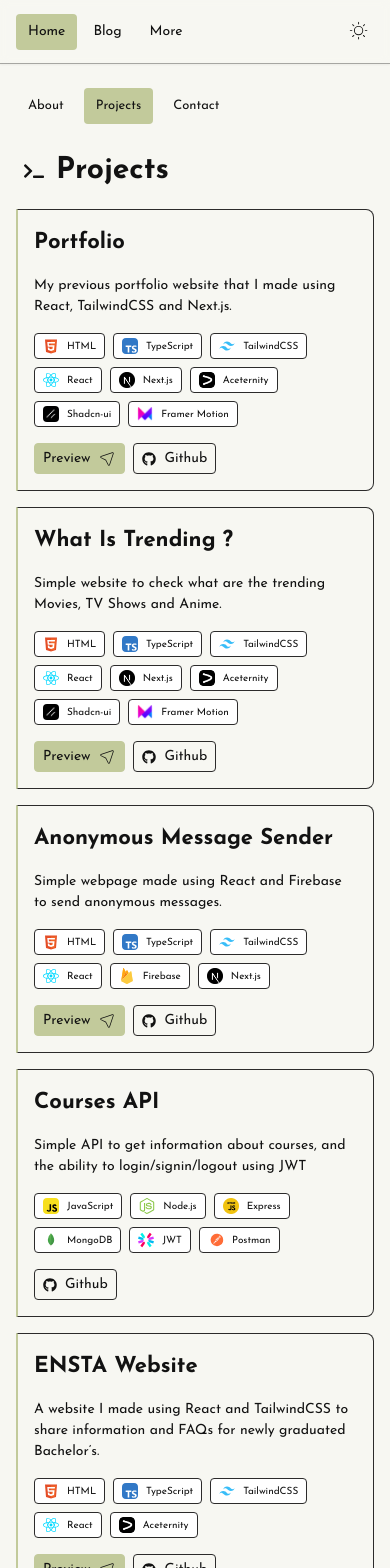
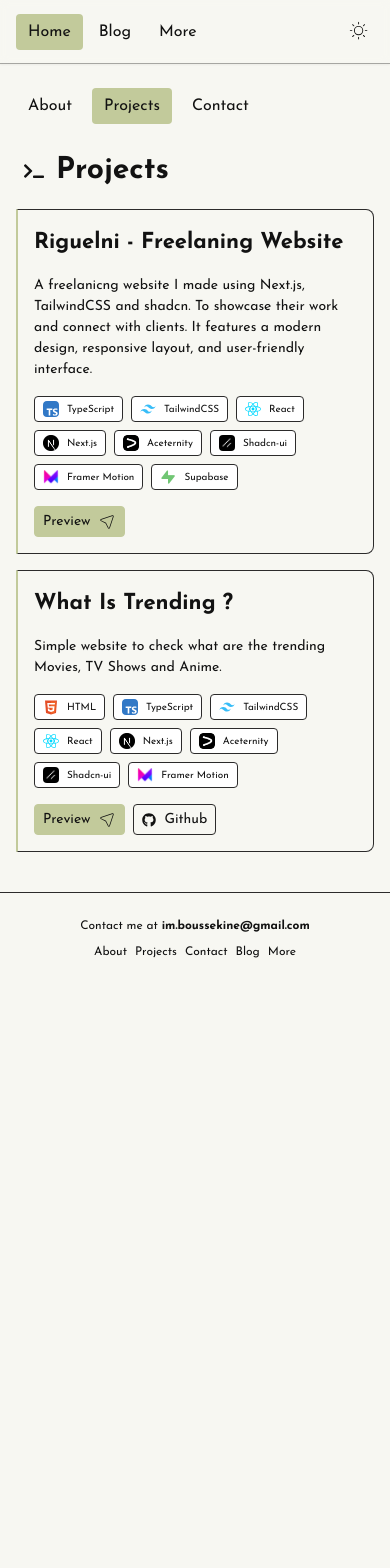
Before and after one commit to 1sma31L/Portfolio, a Next.js app: page /projects in a window 390 px wide. Shown: the top 1568 px of the page. After the commit the page ends 985 px from the top, so only its background shows below. Built offline with nearby package versions, Linux system fonts and the light colour scheme.

Commit message:
feat: update project details and enhance social media links with additional icons

```diff
--- a/src/app/(home)/page.tsx
+++ b/src/app/(home)/page.tsx
@@ -11,9 +11,10 @@ function Home() {
   return (
     <AnimatedDiv id={0}>
       <main className="container px-4 md:px-0 flex flex-col justify-center items-center gap-28 py-6 md:py-0">
-        <section className="flex flex-col gap-5 min-h-[70vh] md:min-h-[80vh] justify-center items-center w-full">
-          <h1 className="text-[44px] sm:text-[68px] font-extrabold inline-block text-foreground text-left w-full bg-clip-text">
-            Ismail Mohamed <span className="text-primary">BOUSSEKINE</span>
+        <section className="flex flex-col gap-5 min-h-[72vh] md:min-h-[85vh] justify-center items-center w-full">
+          <h1 className="text-[44px] sm:text-[68px] font-extrabold inline-block text-foreground text-left w-full bg-clip-text leading-10 bg-gradient-to-r from-primary to-secondary">
+            <span className="tracking-wider font-normal">Ismail Mohamed</span>{' '}
+            <span className="text-primary tracking-tighter">BOUSSEKINE</span>
           </h1>
           <div className="text-sm sm:text-base flex flex-col gap-5 leading-[1.6] text-foreground/90">
             <div className="flex flex-row gap-1 flex-wrap justify-start items-center">
@@ -22,12 +23,12 @@ function Home() {
                   href={item.url}
                   key={index}
                   target="_blank"
-                  className="flex flex-row justify-between items-center gap-2 px-3 py-1.5 hover:bg-accent/10 rounded-sm border border-border/40 transition-all duration-300">
-                  <p className="text-lg text-foreground/80 transition-colors group-hover:text-foreground">
+                  className="flex flex-row justify-between items-center gap-2 px-3 py-1.5 hover:bg-accent/10 rounded-sm  transition-all duration-300 ">
+                  <p className="text-lg text-foreground/80 transition-colors hover:text-foreground">
                     {item.icon}
                   </p>
                   {item.name && (
-                    <p className="text-sm hidden sm:block text-muted-foreground group-hover:text-foreground/90 transition-colors">
+                    <p className="text-sm hidden sm:block text-muted-foreground hover:text-foreground/90 transition-colors">
                       {item.name}
                     </p>
                   )}
--- a/src/components/BlogNavBar.tsx
+++ b/src/components/BlogNavBar.tsx
@@ -20,7 +20,7 @@ export default function BlogNavBar() {
 
   return (
     <nav
-      className="gap-2 justify-start relative w-full z-[10] flex items-center pt-6 text-[13px] md:text-[18px] container px-4 md:px-0"
+      className="gap-2 justify-start relative w-full z-[10] flex items-center pt-6 text-md container px-4 md:px-0"
       id="pheader">
       {BlogNavItems.map((item) => {
         const isActiveClass = isActive(pathname, item.path);
--- a/src/components/HomeNavBar.tsx
+++ b/src/components/HomeNavBar.tsx
@@ -33,7 +33,7 @@ function HomeNavBar() {
   }, [pathname]);
 
   return (
-    <nav className="gap-2 justify-start md:gap-3 relative w-full z-[10] flex items-center pt-6 text-[13px] md:text-[18px] container px-4 md:px-0">
+    <nav className="gap-2 justify-start md:gap-3 relative w-full z-[10] flex items-center pt-6 text-md container px-4 md:px-0">
       {navItems.map((item) => {
         const isActiveClass = isActive(pathname, item.path);
 
--- a/src/components/MoreNavBar.tsx
+++ b/src/components/MoreNavBar.tsx
@@ -19,7 +19,7 @@ export default function BlogNavBar() {
   }, [pathname]);
   return (
     <nav
-      className="gap-1 justify-start relative w-full z-[10] flex items-center pt-6 text-[13px] md:text-[18px] container px-4 md:px-0"
+      className="gap-1 justify-start relative w-full z-[10] flex items-center pt-6 text-md container px-4 md:px-0"
       id="pheader">
       {MoreNavItems.map((item) => {
         const isActiveClass = isActive(pathname, item.path);
--- a/src/components/Navbar.tsx
+++ b/src/components/Navbar.tsx
@@ -51,7 +51,7 @@ export default function NavBar() {
     <>
       <UnderDevBar />
       <header className="backdrop-blur-sm md:backdrop-blur-md sticky top-0 left-0 w-full z-[20] h-16 shadow-sm bg-background/50 border-b border-border/40">
-        <div className="flex justify-between items-center container h-full mx-auto px-4 md:px-0 lg:px-0 gap-2 rounded-lg text-[14px] sm:text-[16px] md:text-[18px]">
+        <div className="flex justify-between items-center container h-full mx-auto px-4 md:px-0 lg:px-0 gap-2 rounded-lg text-md">
           <nav className="gap-1 justify-start w-full flex md:gap-2 h-full items-center">
             {navItems.map((item) => {
               const isActiveClass = isActive(pathname, item.path);
--- a/src/data/projects.ts
+++ b/src/data/projects.ts
@@ -8,11 +8,10 @@ const projects: {
 }[] = [
   {
     id: 1,
-    title: 'Portfolio',
+    title: 'Riguelni - Freelaning Website',
     description:
-      'My previous portfolio website that I made using React, TailwindCSS and Next.js.',
+      'A freelanicng website I made using Next.js, TailwindCSS and shadcn. To showcase their work and connect with clients. It features a modern design, responsive layout, and user-friendly interface.',
     techStack: [
-      'HTML',
       'TypeScript',
       'TailwindCSS',
       'React',
@@ -20,9 +19,9 @@ const projects: {
       'Aceternity',
       'Shadcn-ui',
       'Framer Motion',
+      'Supabase',
     ],
-    previewLink: 'https://old.ismailboussekine.me',
-    githubLink: 'https://github.com/1sma31L/old-portfolio',
+    previewLink: 'https://riguelni.vercel.app',
   },
   {
     id: 2,
@@ -42,80 +41,5 @@ const projects: {
     previewLink: 'https://what-is-trending.vercel.app/',
     githubLink: 'https://github.com/1sma31L/whats-trending',
   },
-  {
-    id: 3,
-    title: 'Anonymous Message Sender',
-    description:
-      'Simple webpage made using React and Firebase to send anonymous messages.',
-    techStack: [
-      'HTML',
-      'TypeScript',
-      'TailwindCSS',
-      'React',
-      'Firebase',
-      'Next.js',
-    ],
-    previewLink: 'https://nglismail.vercel.app/',
-    githubLink: 'https://github.com/1sma31L/ngl',
-  },
-  {
-    id: 4,
-    title: 'Courses API',
-    description:
-      'Simple API to get information about courses, and the ability to login/signin/logout using JWT',
-    techStack: [
-      'JavaScript',
-      'Node.js',
-      'Express',
-      'MongoDB',
-      'JWT',
-      'Postman',
-    ],
-    previewLink: '',
-    githubLink: 'https://github.com/1sma31L/backend-app',
-  },
-  {
-    id: 5,
-    title: 'ENSTA Website',
-    description:
-      'A website I made using React and TailwindCSS to share information and FAQs for newly graduated Bachelor’s.',
-    techStack: ['HTML', 'TypeScript', 'TailwindCSS', 'React', 'Aceternity'],
-    previewLink: 'https://1sma31l.github.io/ensta/',
-    githubLink: 'https://github.com/1sma31L/ensta',
-  },
-  {
-    id: 6,
-    title: 'Tic-Tac-Toe Game',
-    description: 'Simple Tic-Tac-Toe game implemented in React.',
-    techStack: ['HTML', 'JavaScript', 'TailwindCSS', 'React'],
-    previewLink: 'https://1sma31l.github.io/tictactoe-game/',
-    githubLink: 'https://github.com/1sma31l/tictactoe-game',
-  },
-  {
-    id: 7,
-    title: 'To-Do App',
-    description: 'Simple To-Do App made using vanilla JavaScript and CSS.',
-    techStack: ['HTML', 'CSS', 'JavaScript'],
-    previewLink: 'https://1sma31l.github.io/TODO-app/',
-    githubLink: 'https://github.com/1sma31l/TODO-app',
-  },
-  {
-    id: 8,
-    title: 'Muisc Player',
-    description:
-      "Simple Music Player made using vanilla JavaScript and CSS that playes only one song 'Where Is My Mind?'.",
-    techStack: ['HTML', 'CSS', 'JavaScript'],
-    previewLink: 'https://1sma31l.github.io/Music-player/',
-    githubLink: 'https://github.com/1sma31l/Music-player',
-  },
-  {
-    id: 9,
-    title: 'What Is My IP Address',
-    description:
-      'Simple API to return your IP address as JSON,It was my first API :).',
-    techStack: ['JavaScript', 'Node.js', 'Express'],
-    previewLink: 'https://get-ip-adresse.vercel.app/',
-    githubLink: 'https://github.com/1sma31L/getIPAdresse',
-  },
 ];
 export default projects;
```
Also changed, not shown: src/data/social-media.tsx (+17 -1 lines).
